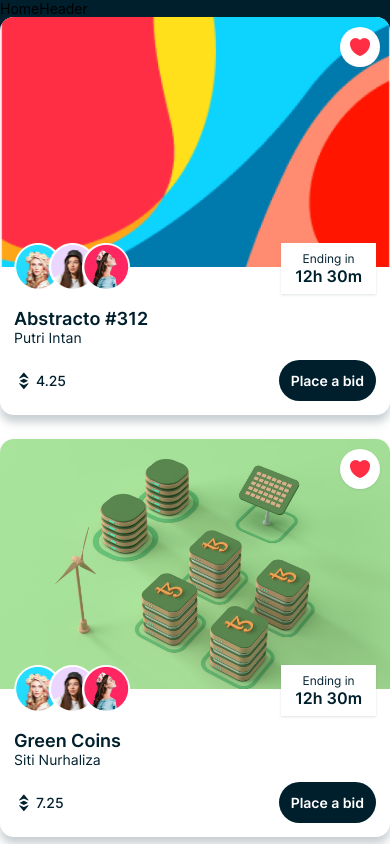
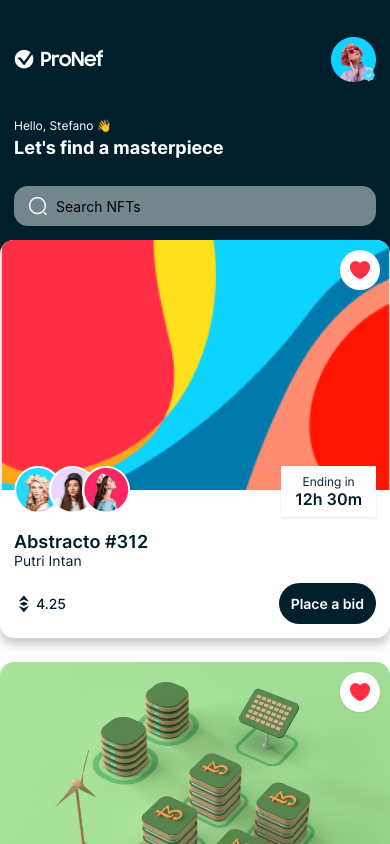
Before and after one commit to StefanoCutri/rn_modern_nft, a React Native app: screen / in a window 390 px wide. Shown: the top 844 px of the page. Built offline with nearby package versions, Linux system fonts and the light colour scheme.

Commit message:
Home Header implemented

```diff
--- a/components/HomeHeader.js
+++ b/components/HomeHeader.js
@@ -1,12 +1,101 @@
-import { View, Text } from 'react-native'
-import React from 'react'
+import { View, Text, Image, TextInput } from "react-native";
 
-const HomeHeader = () => {
+import { COLORS, SIZES, SHADOWS, FONTS, assets } from "../constants";
+
+const HomeHeader = ({ onSearch }) => {
   return (
-    <View>
-      <Text>HomeHeader</Text>
+    <View
+      style={{
+        backgroundColor: COLORS.primary,
+        padding: SIZES.font,
+      }}
+    >
+      <View
+        style={{
+          flexDirection: "row",
+          justifyContent: "space-between",
+          alignItems: "center",
+        }}
+      >
+        <Image
+          source={assets.logo}
+          resizeMode="contain"
+          style={{ width: 90, height: 90 }}
+        />
+
+        <View style={{ width: 45, height: 45 }}>
+          <Image
+            source={assets.person01}
+            resizeMode="contain"
+            style={{ width: "100%", height: "100%" }}
+          />
+          <Image
+            source={assets.badge}
+            resizeMode="contain"
+            style={{
+              position: "absolute",
+              width: 15,
+              height: 15,
+              bottom: 0,
+              right: 0,
+            }}
+          />
+        </View>
+      </View>
+
+      <View
+        style={{
+          marginVertical: SIZES.font,
+        }}
+      >
+        <Text
+          style={{
+            fontFamily: FONTS.regular,
+            fontSize: SIZES.small,
+            color: COLORS.white,
+          }}
+        >
+          Hello, Stefano 👋
+        </Text>
+        <Text
+          style={{
+            fontFamily: FONTS.bold,
+            fontSize: SIZES.large,
+            color: COLORS.white,
+            marginTop: SIZES.base / 2,
+          }}
+        >
+          Let's find a masterpiece
+        </Text>
+      </View>
+      <View style={{ marginTop: SIZES.font }}>
+        <View
+          style={{
+            width: "100%",
+            borderRadius: SIZES.font,
+            backgroundColor: COLORS.gray,
+            flexDirection: "row",
+            alignItems: "center",
+            paddingHorizontal: SIZES.font,
+            paddingVertical: SIZES.small - 2,
+          }}
+        >
+          <Image
+            source={assets.search}
+            resizeMode="contain"
+            style={{ width: 20, height: 20, marginRight: SIZES.base }}
+          />
+          <TextInput
+            placeholder="Search NFTs"
+            style={{ flex: 1 }}
+            onChangeText={() => {
+              onSearch;
+            }}
+          />
+        </View>
+      </View>
     </View>
-  )
-}
+  );
+};
 
-export default HomeHeader
+export default HomeHeader;
--- a/components/NFTCard.js
+++ b/components/NFTCard.js
@@ -5,6 +5,7 @@
 
 import { COLORS, SIZES, SHADOWS, assets } from "../constants";
 import { SubInfo, NFTTitle, EthPrice } from "./SubInfo";
+
 const NFTCard = ({ data }) => {
   const navigation = useNavigation();
 
```
